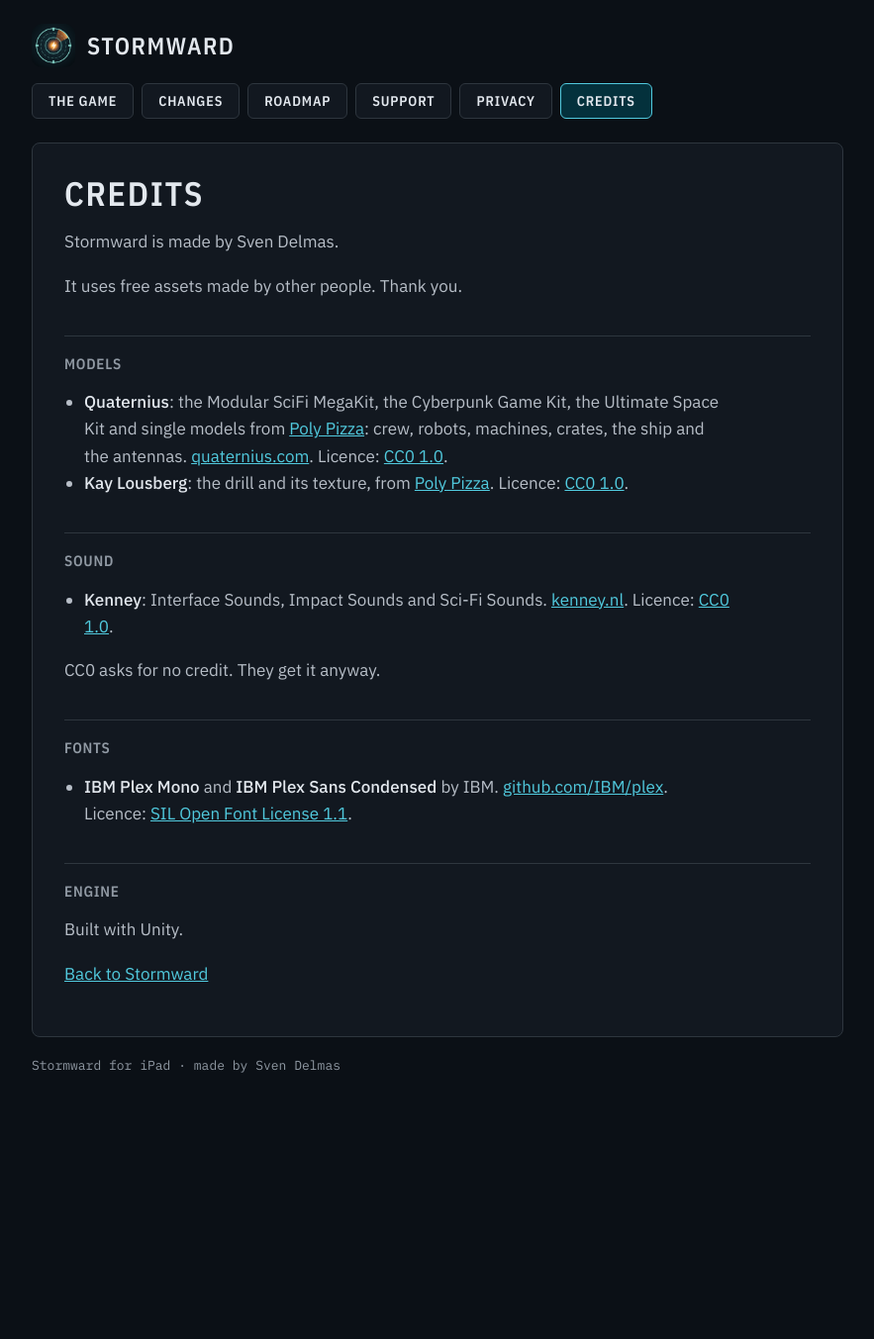
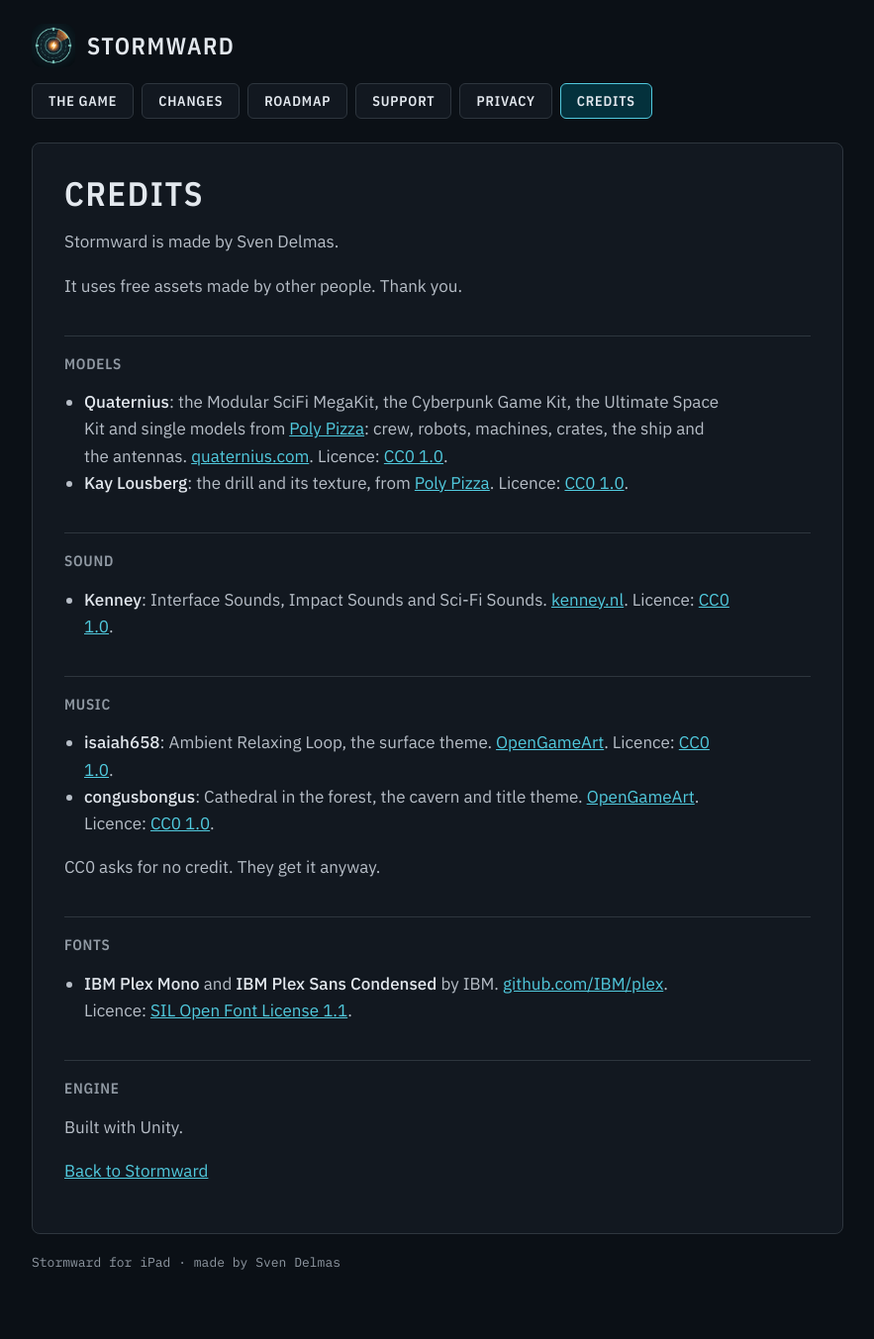
Before and after one commit to platypeeps/stormward-site, a Jekyll site: the page built from credits.md, in a window 1280 px wide. Shown: the whole page at 99% size, without its empty margins (198-1081 px from the left). Built offline with Jekyll 4.4.1, drawn with Linux system fonts in a browser that asks for light colours; before the commit the page ends 1154 px from its top, so only the background shows below that.

Commit message:
docs: credit the two CC0 music loops (#3)
The game now plays two CC0 loops from OpenGameArt: isaiah658's
Ambient Relaxing Loop and congusbongus's Cathedral in the forest.

Closes: sd:9134

```diff
--- a/credits.md
+++ b/credits.md
@@ -25,6 +25,16 @@ It uses free assets made by other people. Thank you.
   [kenney.nl](https://kenney.nl).
   Licence: [CC0 1.0](https://creativecommons.org/publicdomain/zero/1.0/).
 
+## Music
+
+- **isaiah658**: Ambient Relaxing Loop, the surface theme.
+  [OpenGameArt](https://opengameart.org/content/ambient-relaxing-loop).
+  Licence: [CC0 1.0](https://creativecommons.org/publicdomain/zero/1.0/).
+- **congusbongus**: Cathedral in the forest, the cavern and title
+  theme.
+  [OpenGameArt](https://opengameart.org/content/cathedral-in-the-forest-ambient-loop).
+  Licence: [CC0 1.0](https://creativecommons.org/publicdomain/zero/1.0/).
+
 CC0 asks for no credit. They get it anyway.
 
 ## Fonts
```
